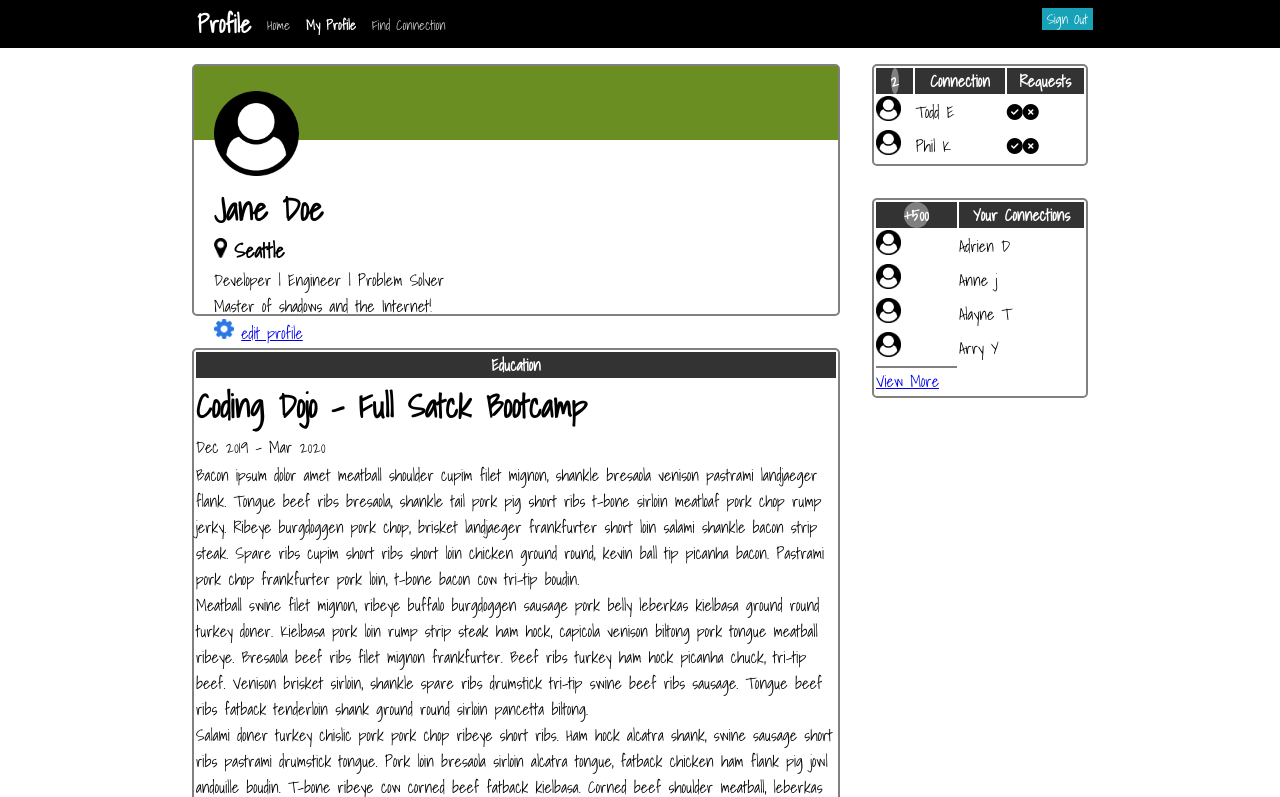
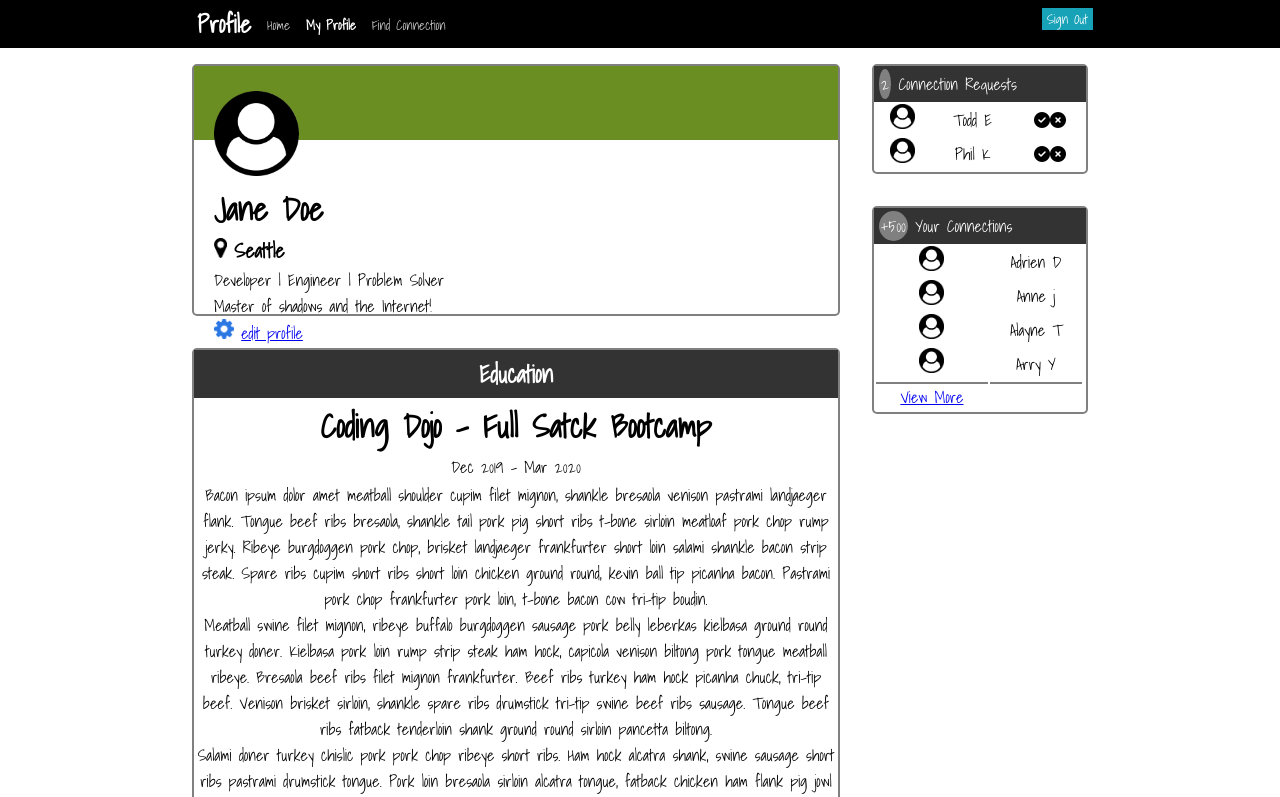
Before and after one commit to ianwhitehill/Profile_Project, a plain HTML site: page Index.html in a window 1280 px wide. Shown: the top 797 px of the page. Drawn offline with Linux system fonts and the light colour scheme.

Commit message:
fix card

```diff
--- a/Index.html
+++ b/Index.html
@@ -47,13 +47,10 @@
                 </div>
             </div>
             <div class="connectRequests">
+                    <div class="header2 ed">
+                            <h2>Education</h2>
+                    </div>
                 <table>
-                    <thead class="header2">
-                        <tr>
-                            <th>Education</th>
-                        </tr>
-                    </thead>
-                    <tbody>
                         <tr>
                             <td><h1>Coding Dojo - Full Satck Bootcamp</h1></td>
                         </tr>
@@ -74,14 +71,8 @@
         </div>
         <div class="leftCol">
             <div class="connectRequests">
+                <div class="header2"><span class="requestNum">2</span> <span>Connection Requests</span></div>
                 <table>
-                    <thead class="header2">
-                        <tr>
-                            <th><span class="requestNum">2</span></th>
-                            <th>Connection</th>
-                            <th>Requests</th>
-                        </tr>
-                    </thead>
                     <tbody>
                         <tr>
                             <td><img src="imgs\user-circle.png" alt="user icon" class="smallUser"></td>
@@ -97,32 +88,33 @@
                 </table>
             </div>
             <div class="connectRequests">
+                <div class="header2"><span class="requestNum">+500</span> <span>Your Connections</span></div>
                 <table>
-                    <thead class="header2">
-                        <tr>
-                            <th><span class="requestNum">+500</span></th>
-                            <th>Your Connections</th>
-                        </tr>
-                    </thead>
                     <tbody>
                         <tr>
                             <td><img src="imgs\user-circle.png" alt="user icon" class="smallUser"></td>
                             <td>Adrien D</td>
+                            <td> </td>
                         </tr>
                         <tr>
                             <td><img src="imgs\user-circle.png" alt="user icon" class="smallUser"></td>
                             <td>Anne j</td>
+                            <td> </td>
                         </tr>
                         <tr>
                             <td><img src="imgs\user-circle.png" alt="user icon" class="smallUser"></td>
                             <td>Alayne T</td>
+                            <td> </td>
                         </tr>
                         <tr>
                             <td><img src="imgs\user-circle.png" alt="user icon" class="smallUser"></td>
                             <td>Arry Y</td>
+                            <td> </td>
                         </tr>
                         <tr>
                             <td class="lowLine"><a rel="stylesheet" href="#">View More</a></td>
+                            <td class="lowLine"></td>
+                            <td> </td>
                         </tr>
                     </tbody>
                 </table>
--- a/style.css
+++ b/style.css
@@ -133,6 +133,7 @@ input
 {
     background-color: gray;
     border-radius: 50%;
+    padding: 2px;
 }
 
 .smallUser
@@ -147,18 +148,25 @@ table
 
 tr
 {
-    width: unset;
+    text-align: center;
+    width: fit-content;
 }
 
 .header2
 {
-    background-color: rgb(51, 51, 51);
+    background: rgb(51, 51, 51);
     width: inherit;
     height: 10%;
     color: white;
+    padding: 5px;
 }
 
 .lowLine
 {
     border-top: 2px solid gray;
 }
+
+.ed
+{
+    text-align: center;
+}
```
